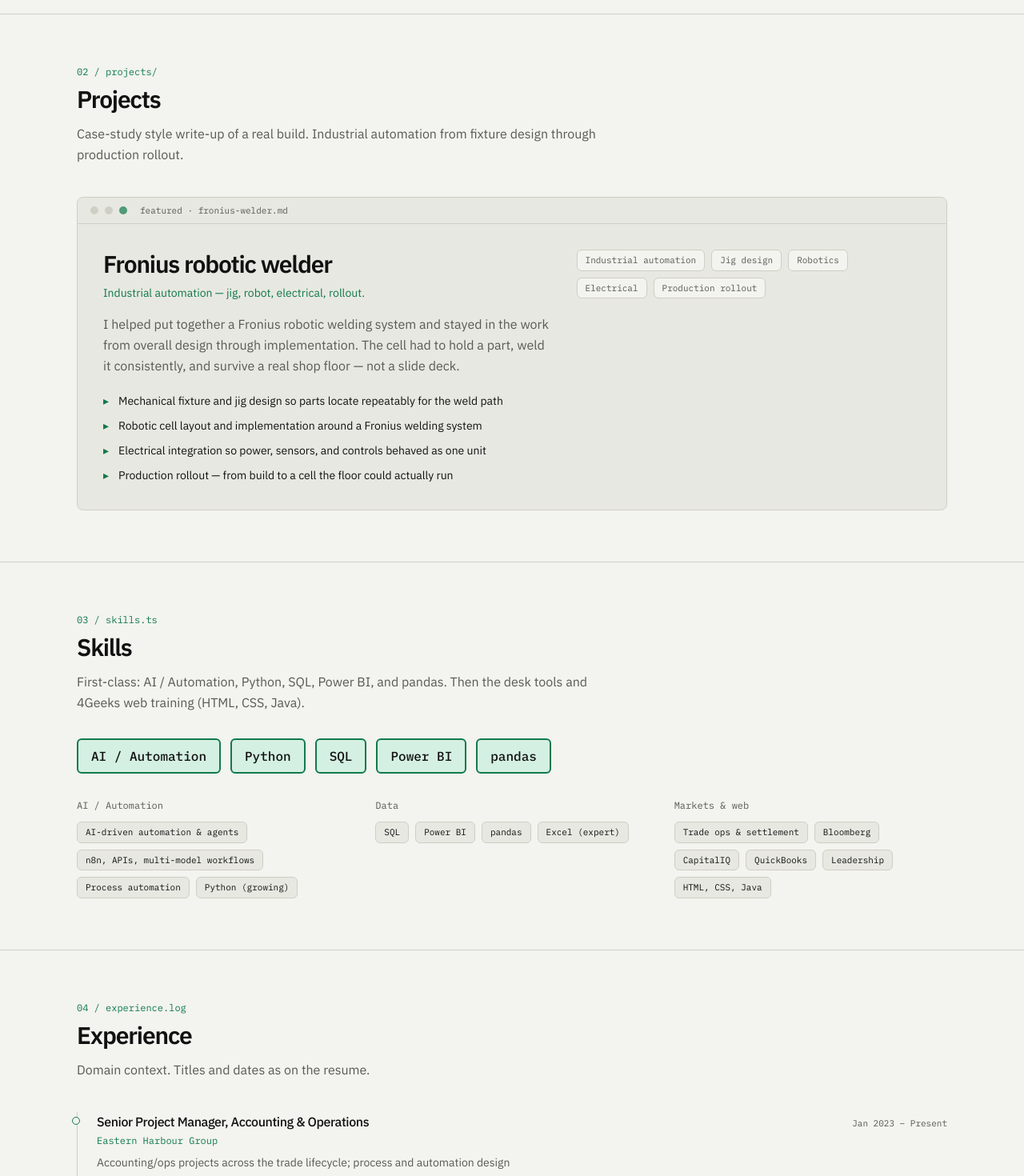
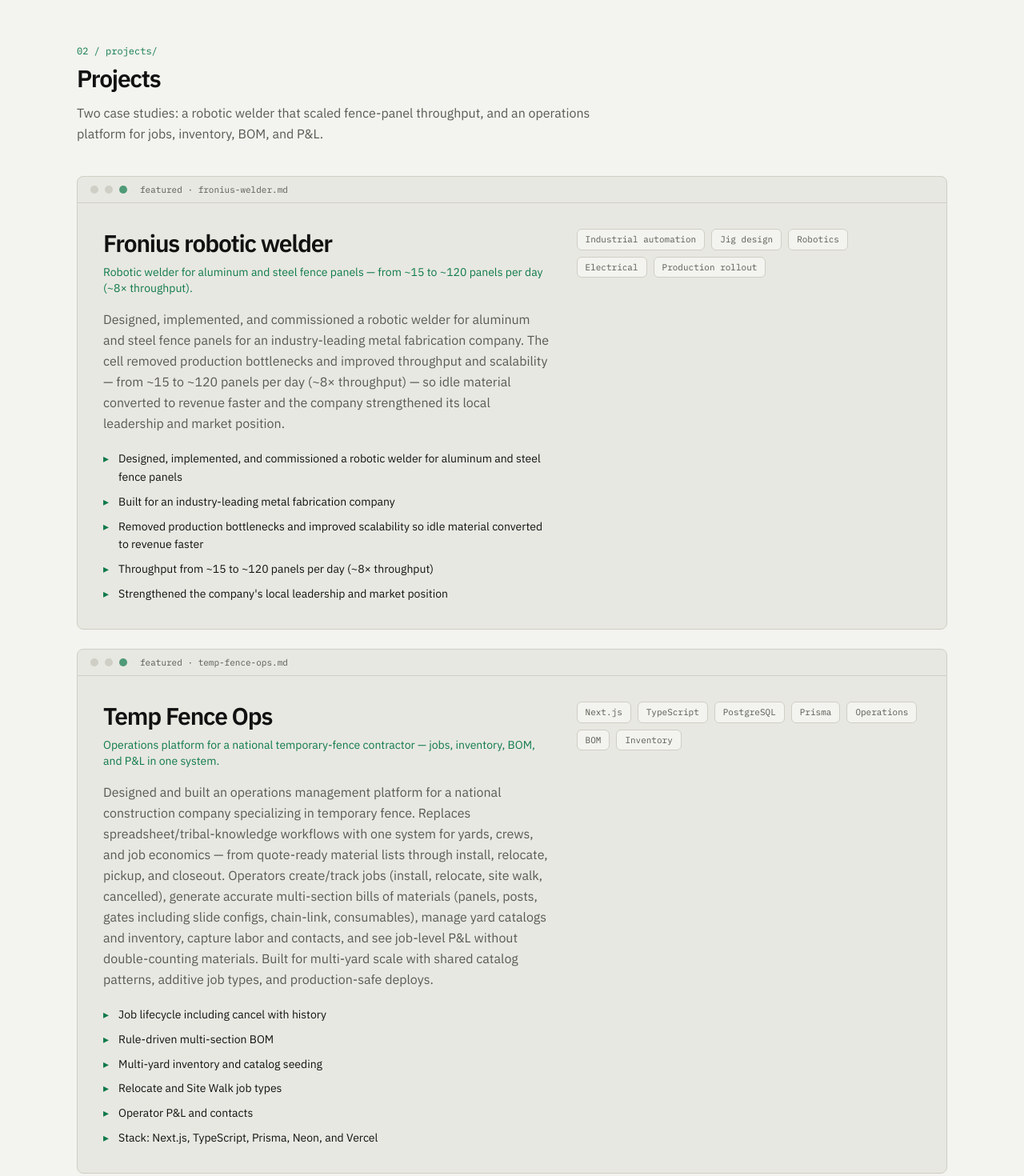
Before and after one commit to al4142/portfolio, a Next.js app: page / in a window 1280 px wide. Shown: the part 1180-2650 px from the top of the page at 80% size. Built offline with nearby package versions, Linux system fonts and the light colour scheme.

Commit message:
Update hero, status, and project copy.
Refresh the tagline and availability line, drop the APAC clause from the FX sentence, rewrite the Fronius welder case study, and add Temp Fence Ops.

Co-authored-by: Alex Lopez <al4142@users.noreply.github.com>

```diff
--- a/src/content/site.ts
+++ b/src/content/site.ts
@@ -111,10 +111,10 @@ export const site: SiteContent = {
   shortName: "AL",
   role: "Python · AI · data",
   tagline:
-    "Technology-forward stack: AI-driven automation (n8n, APIs, agents, multi-model workflows), growing Python for financial data, plus SQL, Power BI, and pandas — on 15+ years of trade-ops experience.",
+    "AI-driven automation (n8n, APIs, agents, multi-model workflows), financial analysis and modeling, and data tools (Python, SQL, Power BI, pandas) — on 15+ years of trade ops.",
   location: "Miami Beach, FL",
   availability:
-    "AI + data mindset: agents, process automation, and financial datasets — not a side hobby on a finance resume.",
+    "Ops focus: frictionless process improvement — map bottlenecks, integrate systems, tighten controls.",
   email: "alex@4142mb.com",
   siteUrl: "https://4142mb.com",
   nav: [
@@ -134,7 +134,7 @@ export const site: SiteContent = {
   about: {
     title: "About",
     paragraphs: [
-      "I build AI-driven automation and a growing Python / data practice — n8n, APIs, agents, multi-model workflows, SQL, Power BI, and pandas. Trade operations is the domain behind that stack: 15+ years across hedge funds, credit, and asset management, full lifecycle (equities, fixed income, derivatives, FX including APAC), settlement, reconciliation, Bloomberg, and expert Excel.",
+      "I build AI-driven automation and a growing Python / data practice — n8n, APIs, agents, multi-model workflows, SQL, Power BI, and pandas. Trade operations is the domain behind that stack: 15+ years across hedge funds, credit, and asset management, full lifecycle (equities, fixed income, derivatives, FX), settlement, reconciliation, Bloomberg, and expert Excel.",
       "Same systems habit off the desk: a Fronius robotic welding cell (jig, robot, electrical, production rollout) and full-stack training at 4Geeks Academy (HTML, CSS, and Java — 2023, web fundamentals).",
       "I care about processes that stay understandable after the first year: clear controls, fewer manual breaks, and tools the team will actually use. Based in Miami Beach, I surf, compete in triathlons, and play tennis.",
     ],
@@ -147,14 +147,15 @@ export const site: SiteContent = {
   projects: {
     title: "Projects",
     intro:
-      "Case-study style write-up of a real build. Industrial automation from fixture design through production rollout.",
+      "Two case studies: a robotic welder that scaled fence-panel throughput, and an operations platform for jobs, inventory, BOM, and P&L.",
     items: [
       {
         id: "fronius-welder",
         title: "Fronius robotic welder",
-        summary: "Industrial automation — jig, robot, electrical, rollout.",
+        summary:
+          "Robotic welder for aluminum and steel fence panels — from ~15 to ~120 panels per day (~8× throughput).",
         description:
-          "I helped put together a Fronius robotic welding system and stayed in the work from overall design through implementation. The cell had to hold a part, weld it consistently, and survive a real shop floor — not a slide deck.",
+          "Designed, implemented, and commissioned a robotic welder for aluminum and steel fence panels for an industry-leading metal fabrication company. The cell removed production bottlenecks and improved throughput and scalability — from ~15 to ~120 panels per day (~8× throughput) — so idle material converted to revenue faster and the company strengthened its local leadership and market position.",
         featured: true,
         tags: [
           "Industrial automation",
@@ -164,10 +165,37 @@ export const site: SiteContent = {
           "Production rollout",
         ],
         highlights: [
-          "Mechanical fixture and jig design so parts locate repeatably for the weld path",
-          "Robotic cell layout and implementation around a Fronius welding system",
-          "Electrical integration so power, sensors, and controls behaved as one unit",
-          "Production rollout — from build to a cell the floor could actually run",
+          "Designed, implemented, and commissioned a robotic welder for aluminum and steel fence panels",
+          "Built for an industry-leading metal fabrication company",
+          "Removed production bottlenecks and improved scalability so idle material converted to revenue faster",
+          "Throughput from ~15 to ~120 panels per day (~8× throughput)",
+          "Strengthened the company's local leadership and market position",
+        ],
+      },
+      {
+        id: "temp-fence-ops",
+        title: "Temp Fence Ops",
+        summary:
+          "Operations platform for a national temporary-fence contractor — jobs, inventory, BOM, and P&L in one system.",
+        description:
+          "Designed and built an operations management platform for a national construction company specializing in temporary fence. Replaces spreadsheet/tribal-knowledge workflows with one system for yards, crews, and job economics — from quote-ready material lists through install, relocate, pickup, and closeout. Operators create/track jobs (install, relocate, site walk, cancelled), generate accurate multi-section bills of materials (panels, posts, gates including slide configs, chain-link, consumables), manage yard catalogs and inventory, capture labor and contacts, and see job-level P&L without double-counting materials. Built for multi-yard scale with shared catalog patterns, additive job types, and production-safe deploys.",
+        featured: true,
+        tags: [
+          "Next.js",
+          "TypeScript",
+          "PostgreSQL",
+          "Prisma",
+          "Operations",
+          "BOM",
+          "Inventory",
+        ],
+        highlights: [
+          "Job lifecycle including cancel with history",
+          "Rule-driven multi-section BOM",
+          "Multi-yard inventory and catalog seeding",
+          "Relocate and Site Walk job types",
+          "Operator P&L and contacts",
+          "Stack: Next.js, TypeScript, Prisma, Neon, and Vercel",
         ],
       },
     ],
```
